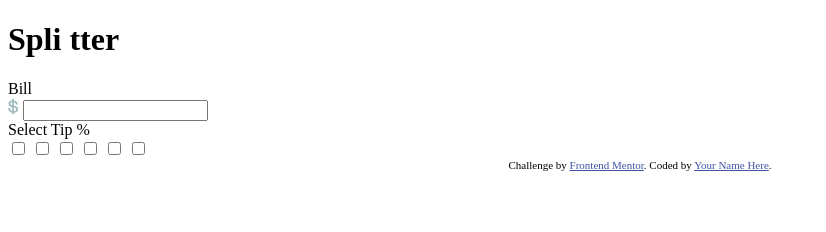
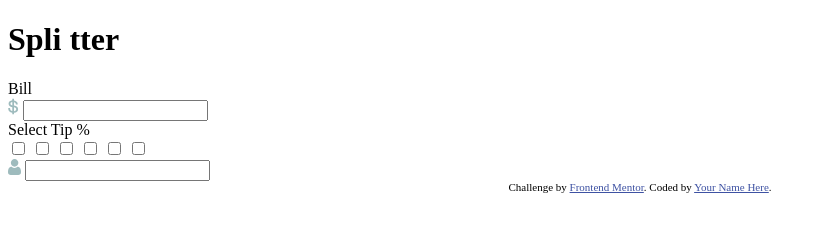
Before and after one commit to aarontark/Tip-Calculator-App, a plain HTML site: page index.html in a window 1280 px wide. Shown: the whole page, without its empty margins (0-826 px from the left). Drawn offline with Linux system fonts and the light colour scheme.

Commit message:
added people input section

```diff
--- a/index.html
+++ b/index.html
@@ -36,7 +36,13 @@
 					<input class="custom" type="checkbox">
 				</div>
 			</div>
-
+			<div class="people-section">
+				<label for="people-input"></label>
+				<div class="people-input-container">
+					<img class="icon-people" src="./images/icon-person.svg" alt="People icon.">
+					<input id="people-input" class="people-input" type="number">
+				</div>
+			</div>
 		</section>
 		<section class="display-section"></section>
 	</form>
```
